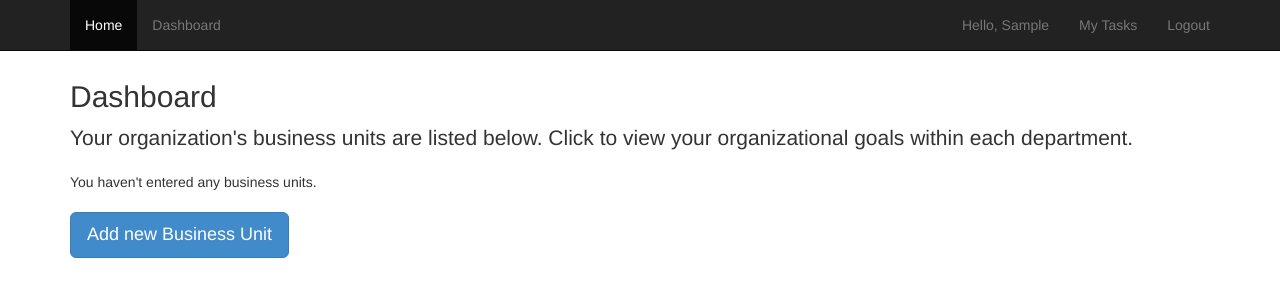
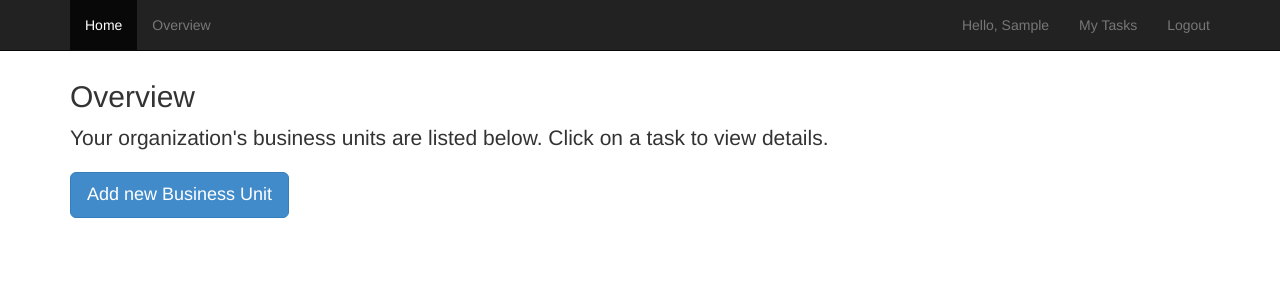
Before and after one commit to sheeksav/todo, a Django app: page /dashboard/ in a window 1280 px wide. Shown: the top 300 px of the page. Run offline with Django 3.2, Linux system fonts and the light colour scheme; the visitor is signed in with stand-in values (Sample User, id 1); data that the repository does not hold is empty; parts of the project's set-up code (start-up, migrations or seed data) failed here and were passed over; some libraries are stand-ins or nearby versions.

Commit message:
Restructured dashboard and a few other minor things.

```diff
--- a/engine/models.py
+++ b/engine/models.py
@@ -59,7 +59,7 @@ class BusinessUnit(BaseModel):
 class Goal(BaseModel):
     name = models.CharField(max_length=300)
     owner = models.ForeignKey(User, null=True, blank=True)
-    business_unit = models.ForeignKey(BusinessUnit)
+    business_unit = models.ForeignKey(BusinessUnit, related_name='goals')
 
     def __str__(self):
         return self.name
@@ -73,7 +73,7 @@ class ToDoItem(BaseModel):
     complete = models.BooleanField(default=False)
     from_admin = models.BooleanField(default=False)
     updated = models.DateTimeField(auto_now_add=True)
-    goal = models.ForeignKey(Goal)
+    goal = models.ForeignKey(Goal, related_name='tasks')
     status = models.CharField(max_length=30, choices=PROJECT_STATUS, default='good')
 
     def __str__(self):
--- a/engine/views.py
+++ b/engine/views.py
@@ -185,7 +185,7 @@
 class AssignTaskFormView(FormView):
     form_class = AssignTaskForm
     template_name = 'engine/assign_task.html'
-    success_url = ''
+    success_url = '/dashboard/'
 
     @method_decorator(login_required)
     def dispatch(self, request, *args, **kwargs):
@@ -254,7 +254,7 @@
         msg.send()
 
 
-        self.success_url = '/dashboard/goals/tasks/%s/' % task.goal.id
+        # self.success_url = '/dashboard/goals/tasks/%s/' % task.goal.id
 
 
         return super(AssignTaskFormView, self).form_valid(form)
@@ -536,7 +536,7 @@
 class AddGoalView(FormView):
     template_name = 'engine/add_goal.html'
     form_class = AddGoalForm
-    success_url = ''
+    success_url = '/dashboard/'
 
     @method_decorator(login_required)
     def dispatch(self, request, *args, **kwargs):
@@ -578,7 +578,7 @@
         )
         goal.save()
 
-        self.success_url = '/dashboard/goals/%s/' % goal.business_unit.id
+        # self.success_url = '/dashboard/goals/%s/' % goal.business_unit.id
 
         return super(AddGoalView, self).form_valid(form)
 
--- a/templates/engine/_navigation.html
+++ b/templates/engine/_navigation.html
@@ -13,7 +13,7 @@
     <div class="collapse navbar-collapse">
       <ul class="nav navbar-nav">
         <li class="active"><a href="{% url 'home' %}">Home</a></li>
-        <li><a href="{% url 'dashboard' %}">Dashboard</a></li>
+        <li><a href="{% url 'dashboard' %}">Overview</a></li>
 
 
       </ul>
--- a/templates/engine/add_goal.html
+++ b/templates/engine/add_goal.html
@@ -24,7 +24,7 @@
 
                             <button type="submit" class="btn btn-lg btn-primary">Add {{ unit }} Goal</button>
                             <div>&nbsp;</div>
-                            <a href="{% url 'goals' unit.id %}">Cancel</a>
+                            <a href="{% url 'dashboard' %}">Cancel</a>
 
                      </form>
 
--- a/templates/engine/assign_task.html
+++ b/templates/engine/assign_task.html
@@ -40,7 +40,9 @@
 
                 </div>
 
-                <button type="submit" class="btn btn-block btn-lg btn-primary">Submit</button>
+                <button type="submit" class="btn btn-lg btn-primary">Submit</button>
+                <div>&nbsp;</div>
+                <a href="{% url 'dashboard' %}">Cancel</a>
 
             </form>
 
--- a/templates/engine/dashboard.html
+++ b/templates/engine/dashboard.html
@@ -10,25 +10,78 @@
             <div class="row">
                 <div class="col-xs-12">
 
-                    <h2>Dashboard</h2>
-                    <p class="lead">Your organization's business units are listed below. Click to view your organizational goals within each department.</p>
+                    <h2>Overview</h2>
+                    <p class="lead">Your organization's business units are listed below. Click on a task to view details.</p>
 
-                    <ul class="list-group">
+{#                    <ul class="list-group">#}
+{#                    {% for unit in biz_units %}#}
+{#                        <li class="list-group-item clearfix">#}
+{#                            <div class="pull-left">#}
+{#                                <a href="{% url 'goals' unit.id %}">{{ unit }}</a>#}
+{#                            </div>#}
+{#                            <div class="pull-right">#}
+{#                                &nbsp;#}
+{#                            </div>#}
+{#                        </li>#}
+{#                    {% empty %}#}
+{#                        <p>You haven't entered any business units.</p>#}
+{#                    {% endfor %}#}
+{#                    </ul>#}
+
+
+
                     {% for unit in biz_units %}
-                        <li class="list-group-item clearfix">
-                            <div class="pull-left">
-                                <a href="{% url 'goals' unit.id %}">{{ unit }}</a>
-                            </div>
-                            <div class="pull-right">
-                                &nbsp;
-                            </div>
-                        </li>
-                    {% empty %}
-                        <p>You haven't entered any business units.</p>
+                    <div class="panel panel-default">
+                      <!-- Default panel contents -->
+                      <div class="panel-heading clearfix">
+                          <span class="pull-left">
+                              <b>{{ unit }}</b>
+                          </span>
+                          <span class="pull-right">
+                               <small><a href="{% url 'goals-add' unit.id %}">New {{ unit }} Goal</a></small>
+                          </span>
+                      </div>
+
+
+                      <!-- List group -->
+
+                      {% for goal in unit.goals.all %}
+                        <h4 style="padding: 24px 14px 14px 14px;">{{ goal }}</h4>
+                          <ul class="list-group">
+                          {% for task in goal.tasks.all %}
+                              <li class="list-group-item clearfix">
+                                <span class="pull-left">
+                                    <a href="{% url 'task-detail' task.id %}">{{ task }}</a>
+                                </span>
+
+                                <span class="pull-right">
+                                    <small>{{ task.list.owner.get_full_name }}</small>&nbsp;&nbsp;&nbsp;<span class="{{ task.status }} pull-right">&nbsp;</span>
+                                </span>
+
+                              </li>
+
+
+                          {% endfor %}
+                            <li class="list-group-item"><a class="btn btn-primary" href="{% url 'assign-task' goal.id %}">Add task</a></li>
+                          </ul>
+
+
+                        {% empty %}
+                        <ul class="list-group">
+                        <li class="list-group-item">You haven't listed any goals for this business unit.</li>
+                        </ul>
+                      {% endfor %}
+
+                    </div>
+
+                    <div>&nbsp;</div>
+
                     {% endfor %}
-                    </ul>
 
                     <a href="{% url 'add-unit' %}" class="btn btn-lg btn-primary">Add new Business Unit</a>
+
+                    <div>&nbsp;</div>
+                    <div>&nbsp;</div>
 
                 </div>
             </div>
```
Also changed, not shown: templates/engine/task-detail.html (+5 -5 lines), engine/migrations/0022_auto_20141104_1655.py (added), engine/migrations/0023_auto_20141104_1700.py (added), engine/migrations/0024_auto_20141104_1708.py (added).
